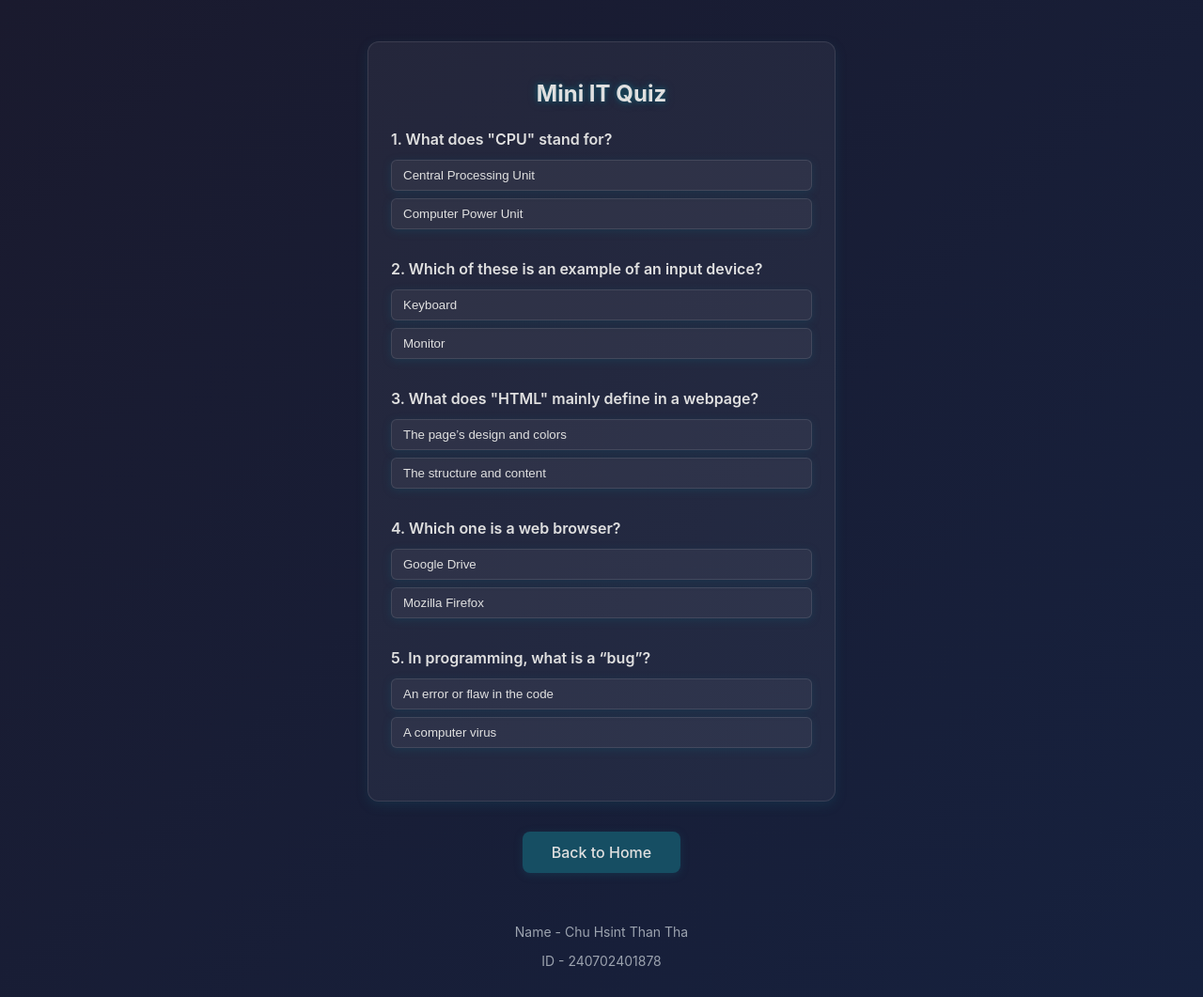
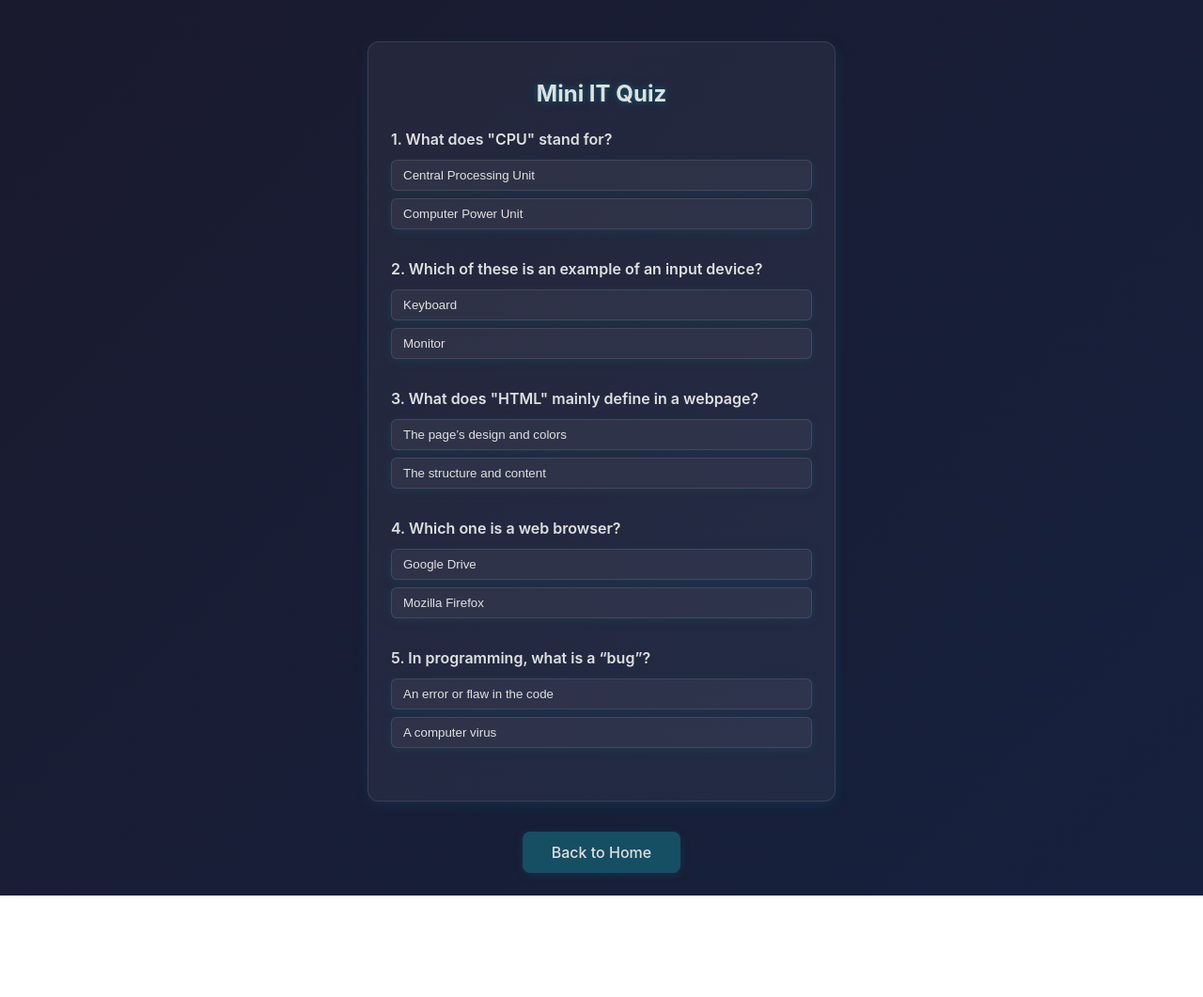
Before and after one commit to esthxr/individual-project, a plain HTML site: page quiz.html in a window 1280 px wide. Shown: the whole page at 94% size. After the commit the page ends 953 px from the top, so only its background shows below. Drawn offline with Linux system fonts and the light colour scheme.

Commit message:
Update quiz.html

```diff
--- a/quiz.html
+++ b/quiz.html
@@ -174,10 +174,6 @@
     </div>
     <a href="index.html" class="back-btn">Back to Home</a>
   </main>
-  <footer>
-    <p>Name - Chu Hsint Than Tha</p>
-    <p>ID - 240702401878</p>
-  </footer>
   <script>
     let score = 0;
     let answered = 0;
```
